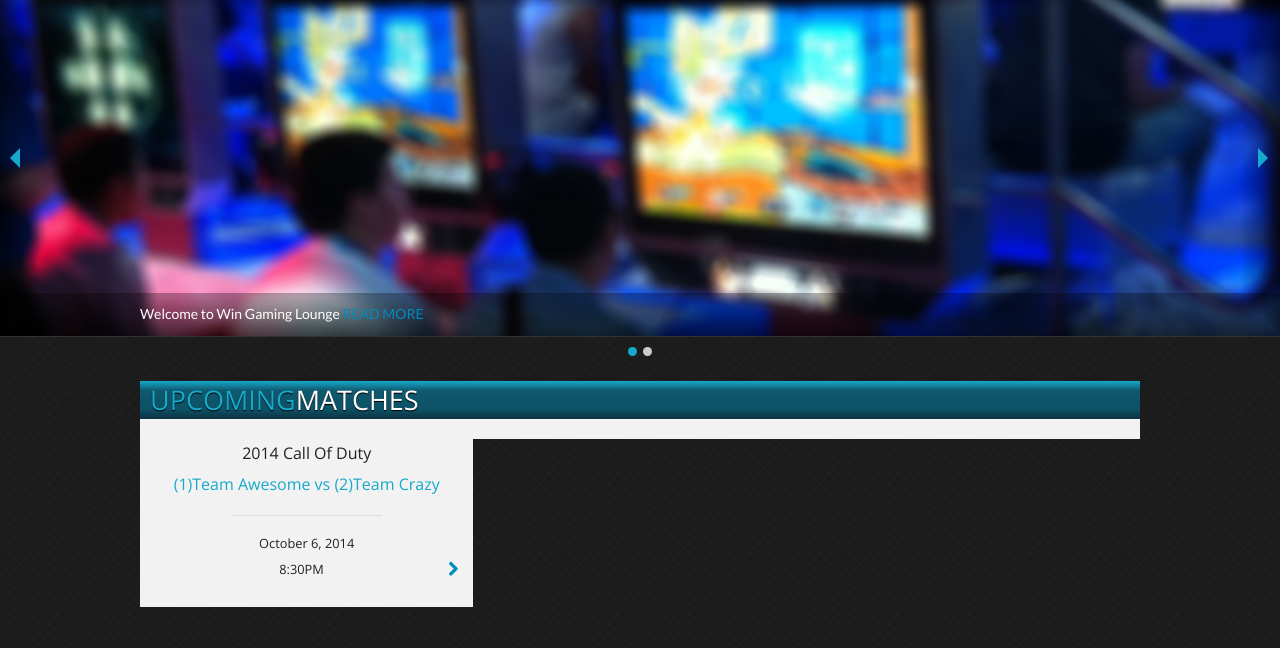
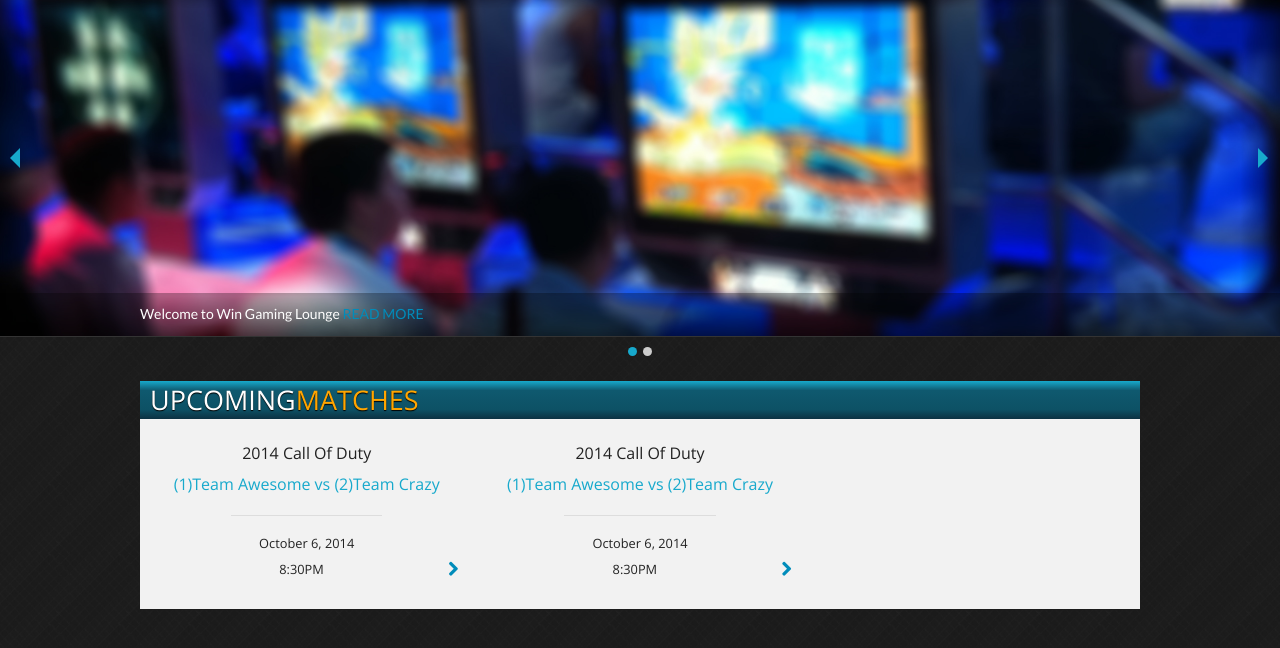
Before and after one commit to eangeles/wgl, a plain HTML site: page index.html in a window 1280 px wide. Shown: the part 76-724 px from the top of the page. Drawn offline with nearby package versions, Linux system fonts and the light colour scheme.

Commit message:
updated some colors on header bg font and added height on the matches-panel

```diff
--- a/css/main.css
+++ b/css/main.css
@@ -13,12 +13,13 @@ li{
 .header-bg h3{
     margin-bottom: 0;
     text-transform: uppercase;
-    color: #17A9CC;
+    color: #fff;
+    font-weight: 500;
     text-shadow: 0px 1px 1px #000;
 }
 .header-bg h3 span{
     font-weight: 500;
-    color: #fff;
+    color: orange;
 }
 a:hover{
     background: #003f54;
@@ -34,6 +35,8 @@ a:hover{
 }
 .desktop-logo{
     height: 45px;
+    padding-left: -30px;
+
 }
 .right-nav{
     text-transform: uppercase;
@@ -92,6 +95,7 @@ a:hover{
 }
 .matches-panel-container{
     padding-top: 20px;
+    min-height: 190px;
 }
 .match-event-name h6{
     font-weight: 500;
--- a/index.html
+++ b/index.html
@@ -100,6 +100,32 @@
                         </div>
                     </div>
                 </a>
+                <a class="matches-link" href="#">
+                    <div class="matches-panel large-4 medium-4 small-12 columns">
+                        <div class="match-event-name">
+                            <h6>2014 Call Of Duty</h6>
+                        </div>
+                        <div class="match-teams">
+                            <div class="teams">
+                                <h6>(1)Team Awesome vs (2)Team Crazy</h6>
+                            </div>
+                            <hr class="date-hr large-centered small-centered columns" />
+                            <div class="matches-schedule">
+                                <div class="match-date">
+                                    <h6>October 6, 2014</h6>
+                                </div>
+                                <div class="right">
+                                    <i class="fa fa-chevron-right"></i>
+                                </div>
+                                <div class="match-time">
+                                    <h6>8:30PM</h6>
+                                </div>
+                                <hr class="show-for-small" />
+                            </div>
+                        </div>
+                    </div>
+                </a>
+
 
             </div>
         </div>
```
